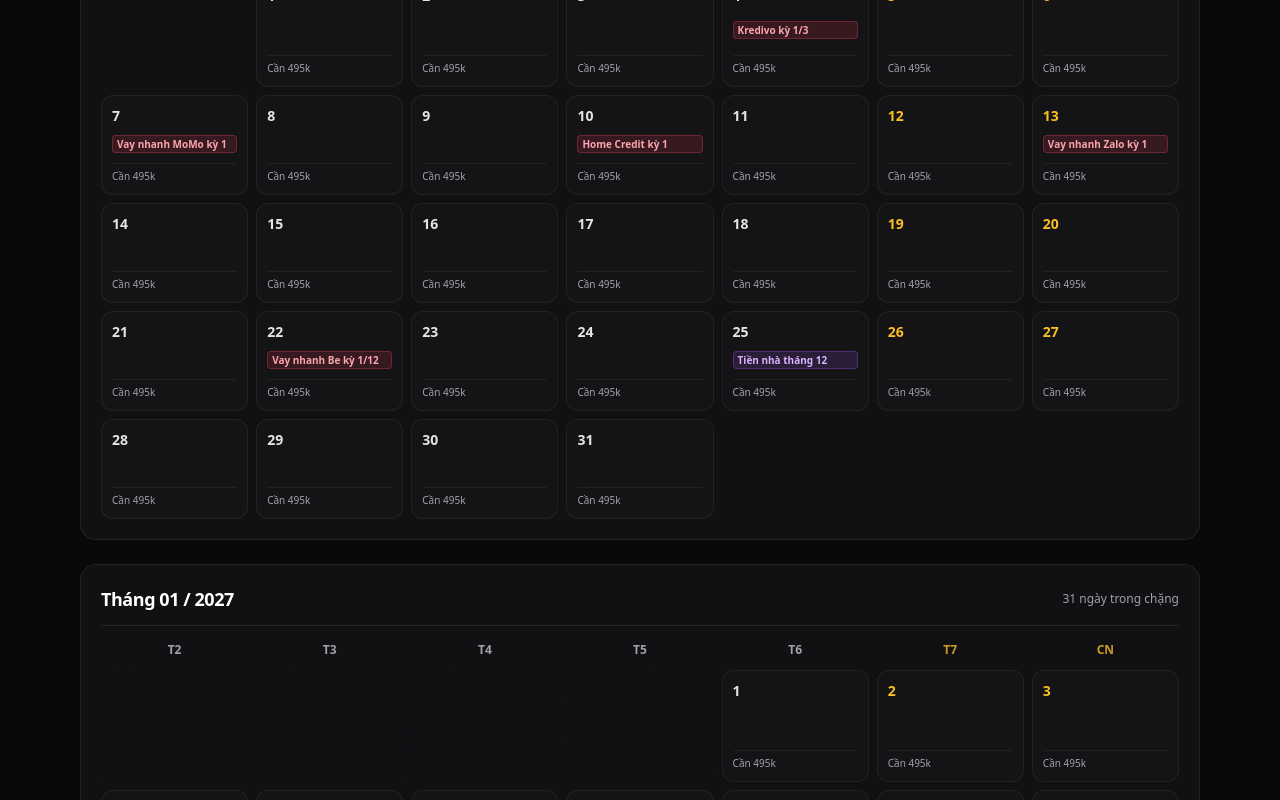
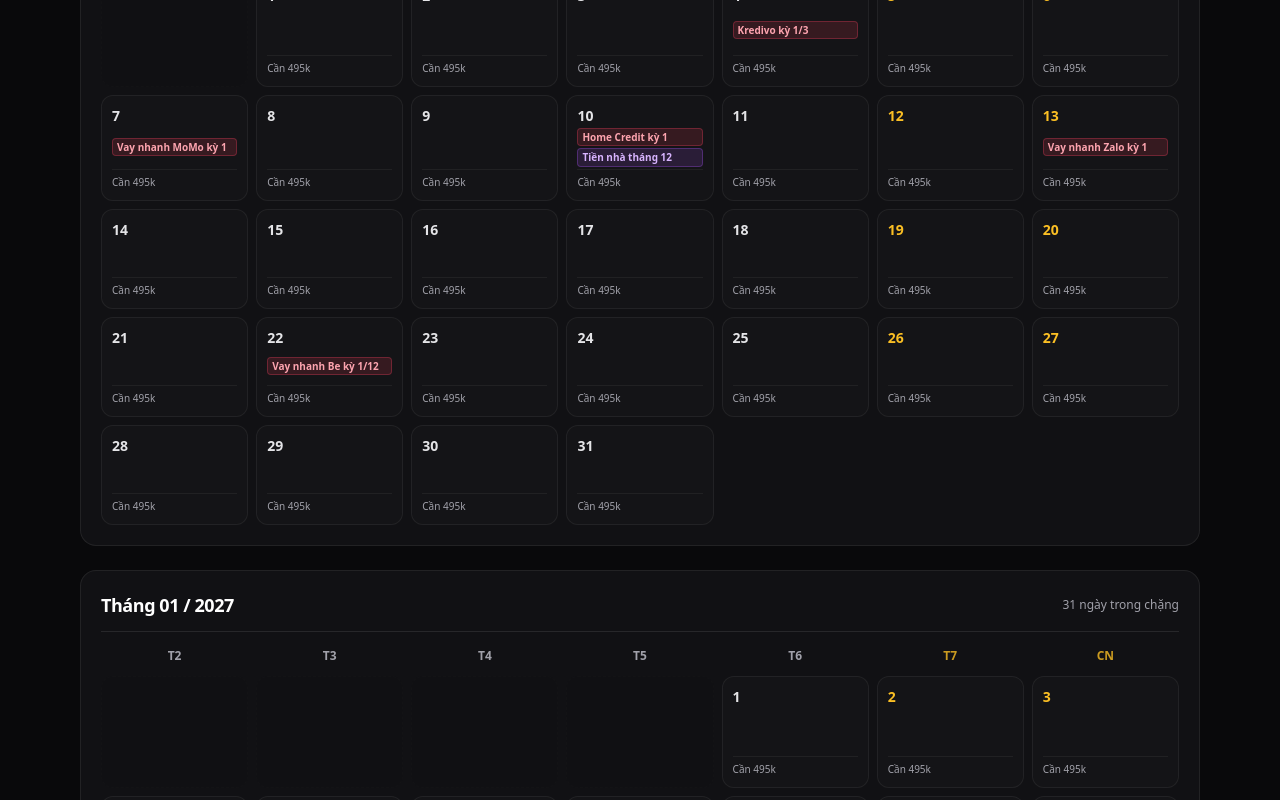
Before and after one commit to ptdat30/trano-tet-2026, a React (Vite) app: page / in a window 1280 px wide. Shown: the part 860-1660 px from the top of the page. Built offline with nearby package versions, Linux system fonts and the light colour scheme; no server answers; the database is empty.

Commit message:
chore(rent): shift monthly rent due dates to the 10th (10/12 and 10/01)

```diff
--- a/src/App.tsx
+++ b/src/App.tsx
@@ -61,6 +61,12 @@ export function normalizeDebtChecklist(items?: FixedScheduleItem[] | null): Fixe
         dateStr = dateStr.replace('2026-01-', '2027-01-');
       } else if (dateStr.startsWith('2026-02-')) {
         dateStr = dateStr.replace('2026-02-', '2027-02-');
+      }
+      // Shift monthly rent due dates from 25th to 10th (10/12 and 10/01)
+      if (s.id === 'rent-2' && dateStr === '2026-12-25') {
+        dateStr = '2026-12-10';
+      } else if (s.id === 'rent-3' && dateStr === '2027-01-25') {
+        dateStr = '2027-01-10';
       }
       return {
         ...s,
--- a/src/data/calendarData.ts
+++ b/src/data/calendarData.ts
@@ -27,8 +27,8 @@ export const INITIAL_FIXED_SCHEDULES: FixedScheduleItem[] = [
 
   // Rents
   { id: 'rent-1', dateStr: '2026-11-25', type: 'rent', name: 'Tiền nhà tháng 11', amount: 1600000, description: 'Trích từ tiền mẹ cho' },
-  { id: 'rent-2', dateStr: '2026-12-25', type: 'rent', name: 'Tiền nhà tháng 12', amount: 1600000, description: 'Trích từ tiền mẹ cho' },
-  { id: 'rent-3', dateStr: '2027-01-25', type: 'rent', name: 'Tiền nhà tháng 1', amount: 1600000, description: 'Trích từ tiền mẹ cho' },
+  { id: 'rent-2', dateStr: '2026-12-10', type: 'rent', name: 'Tiền nhà tháng 12', amount: 1600000, description: 'Đóng ngày 10 hằng tháng' },
+  { id: 'rent-3', dateStr: '2027-01-10', type: 'rent', name: 'Tiền nhà tháng 1', amount: 1600000, description: 'Đóng ngày 10 hằng tháng' },
 
   // Debts
   { id: 'debt-1', dateStr: '2026-12-04', type: 'debt', name: 'Kredivo kỳ 1', amount: 560000, description: 'Kỳ tháng 12' },
@@ -54,18 +54,18 @@ export const INITIAL_DEBT_CHECKLIST: FixedScheduleItem[] = [
   { id: 'debt-1', dateStr: '2026-12-04', type: 'debt', name: 'Kredivo kỳ 1/3', amount: 560000, description: 'Kỳ tháng 12', isPaid: false },
   { id: 'debt-2', dateStr: '2026-12-07', type: 'debt', name: 'Vay nhanh MoMo kỳ 1', amount: 1158000, description: 'Kỳ tháng 12', isPaid: false },
   { id: 'debt-3', dateStr: '2026-12-10', type: 'debt', name: 'Home Credit kỳ 1', amount: 947000, description: 'Kỳ tháng 12', isPaid: false },
+  { id: 'rent-2', dateStr: '2026-12-10', type: 'rent', name: 'Tiền nhà tháng 12', amount: 1600000, description: 'Đóng ngày 10 hằng tháng', isPaid: false },
   { id: 'debt-4', dateStr: '2026-12-13', type: 'debt', name: 'Vay nhanh Zalo kỳ 1', amount: 575000, description: 'Kỳ tháng 12', isPaid: false },
   { id: 'debt-5', dateStr: '2026-12-22', type: 'debt', name: 'Vay nhanh Be kỳ 1/12', amount: 1140000, description: 'Kỳ tháng 12', isPaid: false },
-  { id: 'rent-2', dateStr: '2026-12-25', type: 'rent', name: 'Tiền nhà tháng 12', amount: 1600000, description: 'Tiền phòng tháng 12', isPaid: false },
 
   // Tháng 01/2027
   { id: 'debt-6', dateStr: '2027-01-04', type: 'debt', name: 'Kredivo kỳ 2/3', amount: 560000, description: 'Kỳ tháng 1', isPaid: false },
   { id: 'debt-7', dateStr: '2027-01-05', type: 'debt', name: 'Ví trả sau MoMo kỳ 1', amount: 968000, description: 'Kỳ tháng 1', isPaid: false },
   { id: 'debt-8', dateStr: '2027-01-07', type: 'debt', name: 'Vay nhanh MoMo kỳ 2', amount: 1158000, description: 'Kỳ tháng 1', isPaid: false },
   { id: 'debt-9', dateStr: '2027-01-10', type: 'debt', name: 'Home Credit kỳ 2', amount: 947000, description: 'Kỳ tháng 1', isPaid: false },
+  { id: 'rent-3', dateStr: '2027-01-10', type: 'rent', name: 'Tiền nhà tháng 1', amount: 1600000, description: 'Đóng ngày 10 hằng tháng', isPaid: false },
   { id: 'debt-10', dateStr: '2027-01-13', type: 'debt', name: 'Vay nhanh Zalo kỳ 2', amount: 575000, description: 'Kỳ tháng 1', isPaid: false },
   { id: 'debt-11', dateStr: '2027-01-22', type: 'debt', name: 'Vay nhanh Be kỳ 2/12', amount: 1140000, description: 'Kỳ tháng 1', isPaid: false },
-  { id: 'rent-3', dateStr: '2027-01-25', type: 'rent', name: 'Tiền nhà tháng 1', amount: 1600000, description: 'Tiền phòng tháng 1', isPaid: false },
 
   // Tháng 02/2027 (Tất toán trước Tết)
   { id: 'debt-12', dateStr: '2027-02-01', type: 'debt', name: 'Tất toán Zalo', amount: 942000, description: 'Xóa sổ hoàn toàn Zalo', isPaid: false },
```
